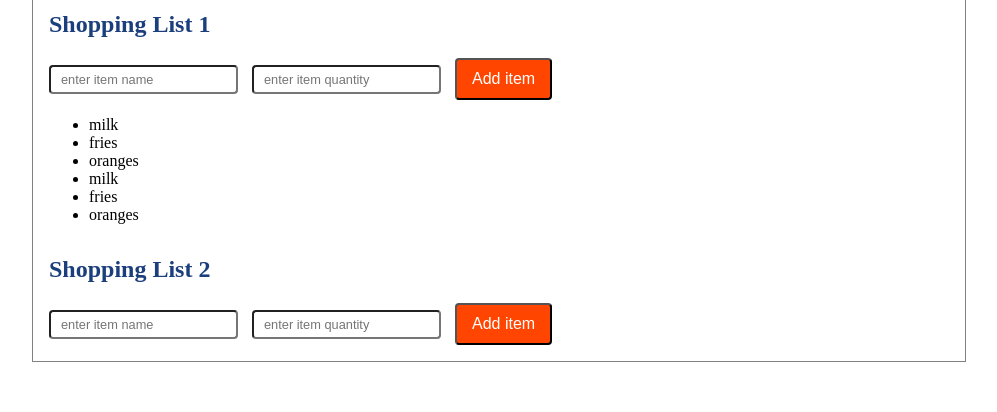
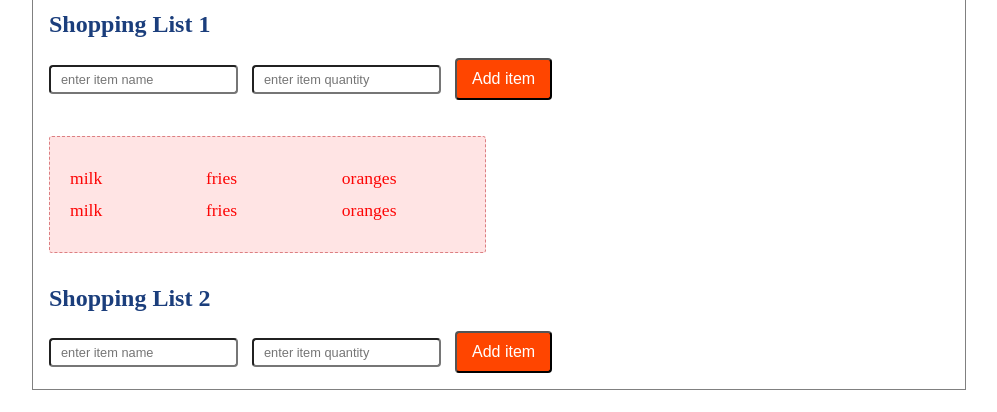
Before and after one commit to stefan22/angular-intro, a website: page nghpks/index.html in a window 1280 px wide. Shown: the part 104-516 px from the top of the page, without its empty margins (141-1138 px from the left). Drawn offline with nearby package versions, Linux system fonts and the light colour scheme.

Commit message:
Update styles.css

```diff
--- a/nghpks/styles.css
+++ b/nghpks/styles.css
@@ -40,3 +40,25 @@ button:focus {
 	outline: none;
 
 }
+
+.needto {
+	list-style: none;
+    border: 1px dashed #dc7f82;
+    width: 45%;
+    padding: 25px 15px 20px 15px;
+    background: #ffe4e4;
+    color: #fd0505;
+    line-height: 1.25em;
+    font-size: 1.1em;
+    border-radius: 3px;
+    min-height: 70px;
+    max-height: 120px;
+    margin-top: 2em;
+}
+
+.needto li {
+	padding: 5px;
+    width: 30%;
+    display: inline-block;
+    text-align: left;
+}
```
